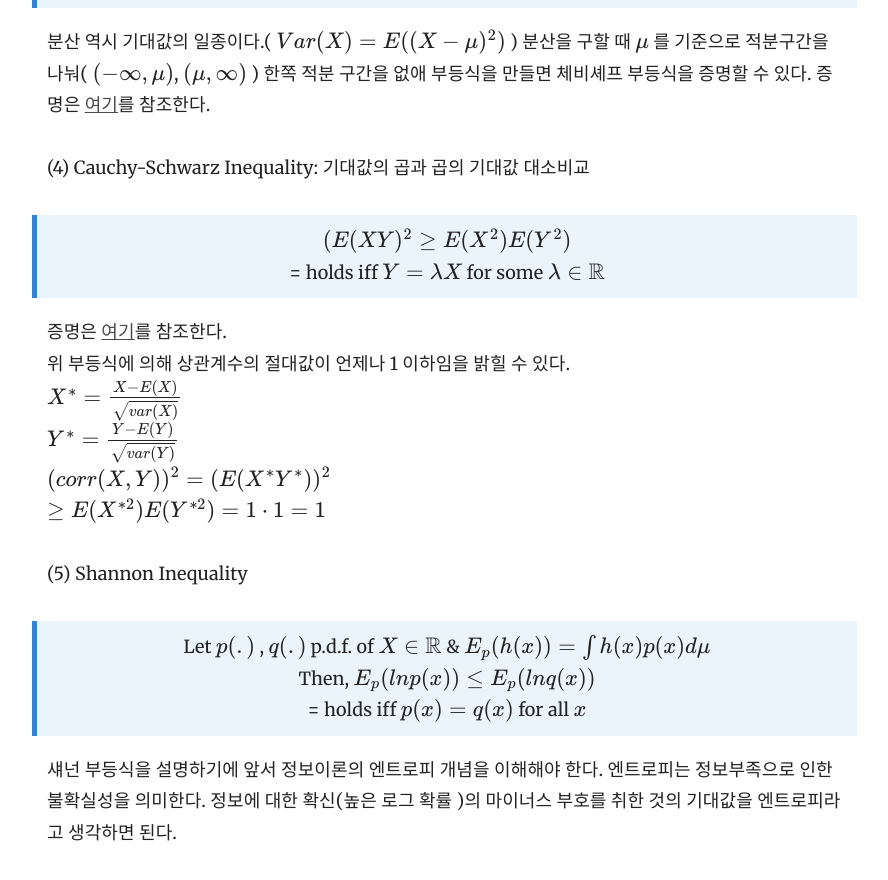
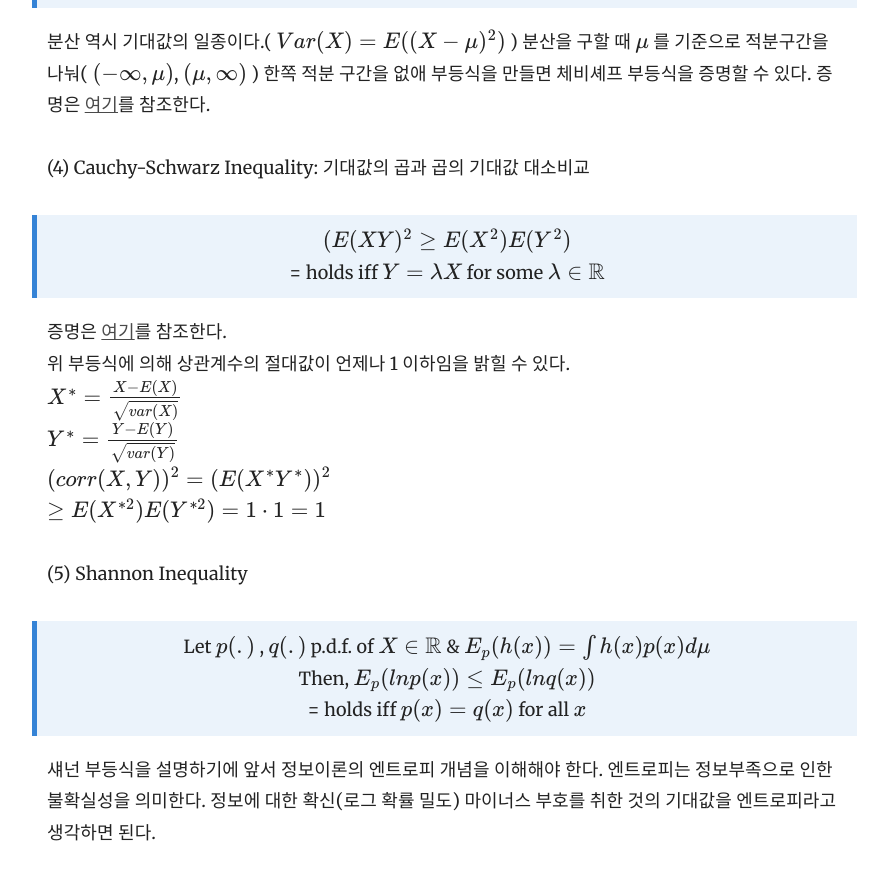
Before and after one commit to yrk3434/yrk3434.github.io, a Jekyll site: the page built from _docs/Theory/Mathematical Statistics.md, in a window 1280 px wide and 900 px high, scrolled down 5816 px. Shown: the top 880 px of the window, without its empty margins (343-1231 px from the left). Built offline with Jekyll 4.4.1, drawn with Linux system fonts in a browser that asks for light colours; formulas are drawn with MathJax 3.

Commit message:
Update Mathematical Statistics.md

```diff
--- a/_docs/Theory/Mathematical Statistics.md
+++ b/_docs/Theory/Mathematical Statistics.md
@@ -165,4 +165,4 @@ $ \geq E( X^{ *2 } ) E( Y^{ *2 } )  = 1 \cdot 1 = 1 $
 > <center> Then, $ E_p( ln p(x) ) \leq E_p( ln q(x)) $ <center/>
 > <center> = holds iff $ p(x) = q(x) $ for all $ x $ <center/>
 
-섀넌 부등식을 설명하기에 앞서 정보이론의 엔트로피 개념을 이해해야 한다. 엔트로피는 정보부족으로 인한 불확실성을 의미한다. 정보에 대한 확신(높은 로그 확률 )의 마이너스 부호를 취한 것의 기대값을 엔트로피라고 생각하면 된다.
+섀넌 부등식을 설명하기에 앞서 정보이론의 엔트로피 개념을 이해해야 한다. 엔트로피는 정보부족으로 인한 불확실성을 의미한다. 정보에 대한 확신(로그 확률 밀도) 마이너스 부호를 취한 것의 기대값을 엔트로피라고 생각하면 된다.
```
